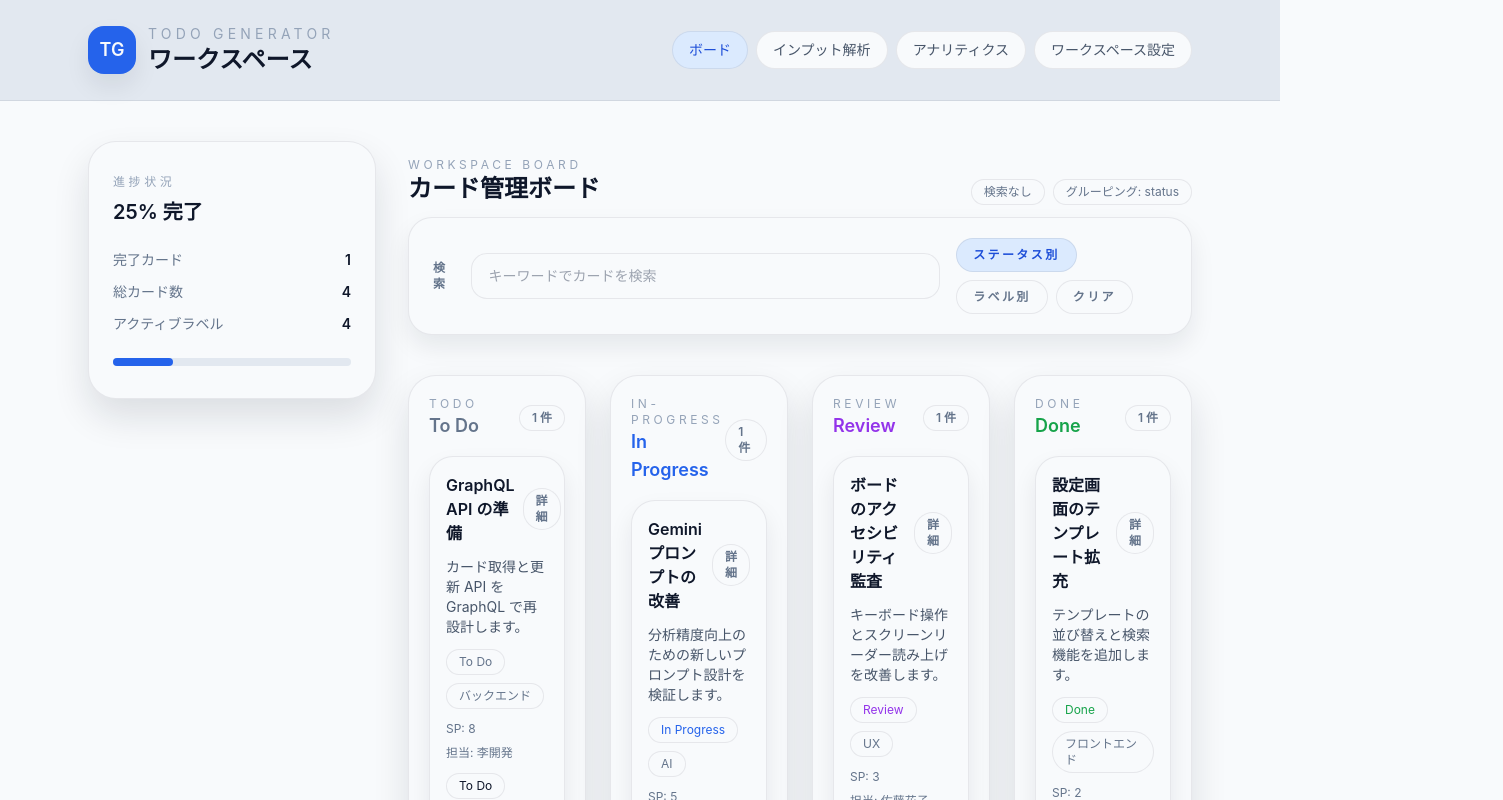
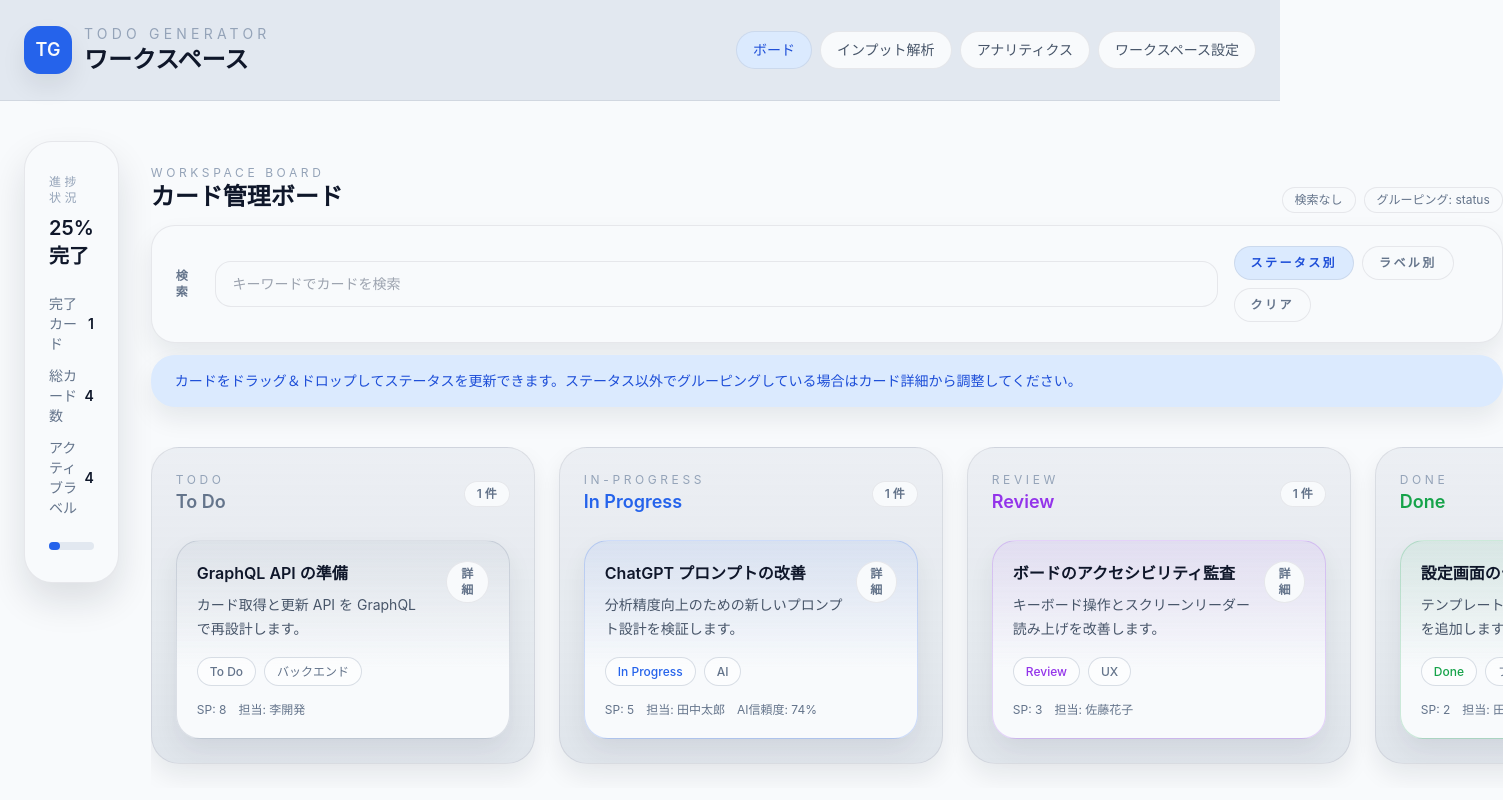
Before and after one commit to ist-h-i/todo-generator, an Angular app in the folder frontend/: page /board in a window 1280 px wide. Shown: the top 800 px of the page, 1503 px wide, since content can reach past the window. Built offline with nearby package versions, Linux system fonts and the light colour scheme.

Commit message:
feat: refresh board workflow ux

```diff
--- a/frontend/src/app/core/api/analysis-gateway.ts
+++ b/frontend/src/app/core/api/analysis-gateway.ts
@@ -83,7 +83,7 @@ export class AnalysisGateway {
    * @returns Primary title text.
    */
   private readonly resolveBaseTitle = (request: AnalysisRequest): string =>
-    request.notes.split('\n')[0]?.trim() || 'Gemini 提案';
+    request.notes.split('\n')[0]?.trim() || 'ChatGPT 提案';
 
   /**
    * Builds a consistent subtask list based on the preferred tone.
--- a/frontend/src/app/core/layout/shell/shell.html
+++ b/frontend/src/app/core/layout/shell/shell.html
@@ -1,6 +1,6 @@
 <div class="flex min-h-screen flex-col bg-surface">
   <header class="border-b border-subtle bg-surface-strong backdrop-blur">
-    <div class="mx-auto flex max-w-6xl flex-col gap-4 px-6 py-6 lg:flex-row lg:items-center lg:justify-between">
+    <div class="mx-auto flex max-w-7xl flex-col gap-4 px-6 py-6 lg:flex-row lg:items-center lg:justify-between">
       <div class="flex items-center gap-3">
         <span class="flex h-12 w-12 items-center justify-center rounded-2xl bg-accent text-lg font-semibold text-on-surface-inverse shadow-soft">
           TG
@@ -25,7 +25,7 @@
     </div>
   </header>
 
-  <main class="mx-auto flex w-full max-w-6xl flex-1 flex-col gap-8 px-6 py-10 lg:flex-row">
+  <main class="mx-auto flex w-full max-w-7xl flex-1 flex-col gap-8 px-6 py-10 lg:flex-row">
     <aside class="lg:w-72">
       @if (summarySignal(); as summary) {
         <section class="surface-panel flex flex-col gap-6 px-6 py-8">
@@ -60,9 +60,9 @@
   </main>
 
   <footer class="border-t border-subtle bg-surface-strong">
-    <div class="mx-auto flex max-w-6xl flex-col gap-2 px-6 py-6 text-xs text-slate-500 dark:text-slate-400 sm:flex-row sm:items-center sm:justify-between">
+    <div class="mx-auto flex max-w-7xl flex-col gap-2 px-6 py-6 text-xs text-slate-500 dark:text-slate-400 sm:flex-row sm:items-center sm:justify-between">
       <p>© {{ year }} Todo Generator</p>
-      <p>Angular 20 Signal Architecture / Gemini モック統合</p>
+      <p>Angular 20 Signal Architecture / ChatGPT モック統合</p>
     </div>
   </footer>
 </div>
--- a/frontend/src/app/core/state/workspace-store.ts
+++ b/frontend/src/app/core/state/workspace-store.ts
@@ -33,7 +33,7 @@ const INITIAL_TEMPLATES: TemplatePreset[] = [
   {
     id: 'ai-template',
     name: 'AI 改善サイクル',
-    description: 'Gemini 改修用のチェックリストテンプレート',
+    description: 'ChatGPT 改修用のチェックリストテンプレート',
     defaultStatusId: 'todo',
     defaultLabelIds: ['ai'],
   },
@@ -58,7 +58,7 @@ const buildSubtasks = (titles: readonly string[]): Subtask[] =>
 const INITIAL_CARDS: Card[] = [
   {
     id: createId(),
-    title: 'Gemini プロンプトの改善',
+    title: 'ChatGPT プロンプトの改善',
     summary: '分析精度向上のための新しいプロンプト設計を検証します。',
     statusId: 'in-progress',
     labelIds: ['ai'],
--- a/frontend/src/app/features/analyze/page.html
+++ b/frontend/src/app/features/analyze/page.html
@@ -1,10 +1,10 @@
 <section class="space-y-10">
   <form class="surface-panel space-y-6 px-8 py-8" (submit)="handleSubmit($event)">
     <header class="space-y-2">
-      <p class="text-xs uppercase tracking-[0.3em] text-slate-400">Gemini Analyzer</p>
+      <p class="text-xs uppercase tracking-[0.3em] text-slate-400">ChatGPT Analyzer</p>
       <h2 class="text-2xl font-semibold text-on-surface">入力テキストを解析</h2>
       <p class="text-sm text-slate-500 dark:text-slate-400">
-        作業メモやアイデアを貼り付けると、Gemini がカード候補とサブタスクを提案します。
+        作業メモやアイデアを貼り付けると、ChatGPT がカード候補とサブタスクを提案します。
       </p>
     </header>
 
@@ -70,7 +70,7 @@
     <header class="flex items-center justify-between">
       <div>
         <p class="text-xs uppercase tracking-[0.3em] text-slate-400">Proposals</p>
-        <h3 class="text-xl font-semibold text-on-surface">Gemini の提案結果</h3>
+        <h3 class="text-xl font-semibold text-on-surface">ChatGPT の提案結果</h3>
       </div>
       <button
         type="button"
@@ -83,7 +83,7 @@
 
     @if (analysisResource.status() === 'loading') {
       <div class="surface-panel animate-pulse space-y-3 px-6 py-6 text-sm text-slate-500">
-        Gemini が提案を作成しています...
+        ChatGPT が提案を作成しています...
       </div>
     }
 
--- a/frontend/src/app/features/analyze/page.ts
+++ b/frontend/src/app/features/analyze/page.ts
@@ -7,7 +7,7 @@ import { AnalysisProposal, AnalysisRequest } from '@core/models';
 import { createSignalForm } from '@lib/forms/signal-forms';
 
 /**
- * Analyzer page allowing users to submit notes and review Gemini-style proposals.
+ * Analyzer page allowing users to submit notes and review ChatGPT-style proposals.
  */
 @Component({
   selector: 'app-analyze-page',
--- a/frontend/src/app/features/board/page.html
+++ b/frontend/src/app/features/board/page.html
@@ -46,11 +46,20 @@
         </button>
       </div>
     </div>
+    <p class="rounded-3xl bg-accent-muted px-6 py-4 text-sm text-accent-strong shadow-soft">
+      カードをドラッグ＆ドロップしてステータスを更新できます。ステータス以外でグルーピングしている場合はカード詳細から調整してください。
+    </p>
   </header>
 
-  <div class="grid gap-6 lg:grid-cols-4">
+  <div class="board-columns" cdkDropListGroup>
     @for (column of columnsSignal(); track column.id) {
-      <section class="surface-panel flex min-h-[320px] flex-col gap-4 px-5 py-5">
+      <section
+        class="board-column"
+        cdkDropList
+        [cdkDropListData]="column.cards"
+        [cdkDropListDisabled]="groupingSignal() !== 'status'"
+        (cdkDropListDropped)="handleDrop(column.id, $event)"
+      >
         <header class="flex items-center justify-between">
           <div>
             <p class="text-xs uppercase tracking-[0.3em] text-slate-400">{{ column.id }}</p>
@@ -58,17 +67,27 @@
           </div>
           <span class="surface-pill px-3 py-1 text-xs font-semibold text-slate-500">{{ column.count }} 件</span>
         </header>
-        <div class="flex flex-1 flex-col gap-4">
+        <div class="board-card-list">
           @if (column.cards.length === 0) {
-            <p class="rounded-2xl border border-dashed border-subtle px-4 py-6 text-center text-sm text-slate-500">
-              カードがありません。
-            </p>
+            <p class="board-empty text-sm">カードがありません。{{ groupingSignal() === 'status' ? 'ここにカードをドラッグすると移動できます。' : '' }}</p>
           } @else {
             @for (cardId of column.cards; track cardId) {
               @if (cardsByIdSignal().get(cardId); as card) {
-                <article class="surface-card flex flex-col gap-3 px-4 py-4">
-                  <div class="flex items-center justify-between gap-2">
+                <article
+                  class="board-card surface-card flex flex-col gap-4 px-5 py-5"
+                  cdkDrag
+                  [cdkDragData]="card.id"
+                  [cdkDragDisabled]="groupingSignal() !== 'status'"
+                  [style.borderColor]="statusColor(card.statusId) + '33'"
+                  [style.background]="
+                    'linear-gradient(180deg, ' + statusColor(card.statusId) + '14 0%, var(--surface) 65%)'
+                  "
+                >
+                  <div class="flex items-start justify-between gap-3">
+                    <div class="space-y-2">
                       <h4 class="text-base font-semibold text-on-surface">{{ card.title }}</h4>
+                      <p class="text-sm leading-6 text-slate-600 dark:text-slate-300">{{ card.summary }}</p>
+                    </div>
                     <button
                       type="button"
                       class="surface-pill focus-ring px-3 py-1 text-xs font-semibold text-slate-500"
@@ -77,16 +96,15 @@
                       詳細
                     </button>
                   </div>
-                  <p class="text-sm text-slate-600 dark:text-slate-300">{{ card.summary }}</p>
-                  <div class="flex flex-wrap gap-2 text-xs text-slate-500">
-                    <span class="surface-pill px-3 py-1" [style.color]="statusColor(card.statusId)">
+                  <div class="flex flex-wrap gap-2 text-xs font-medium text-slate-500">
+                    <span class="board-badge" [style.color]="statusColor(card.statusId)">
                       {{ statusName(card.statusId) }}
                     </span>
                     @for (labelId of card.labelIds; track labelId) {
-                      <span class="surface-pill px-3 py-1">{{ labelName(labelId) }}</span>
+                      <span class="board-badge">{{ labelName(labelId) }}</span>
                     }
                   </div>
-                  <div class="flex flex-wrap items-center gap-2 text-xs text-slate-500">
+                  <div class="flex flex-wrap items-center gap-3 text-xs text-slate-500">
                     <span>SP: {{ card.storyPoints }}</span>
                     @if (card.assignee) {
                       <span>担当: {{ card.assignee }}</span>
@@ -95,6 +113,7 @@
                       <span>AI信頼度: {{ (card.confidence * 100) | number: '1.0-0' }}%</span>
                     }
                   </div>
+                  @if (groupingSignal() !== 'status') {
                     <div class="flex flex-wrap gap-2 text-xs">
                       @for (status of statusesSignal(); track status.id) {
                         <button
@@ -106,6 +125,7 @@
                         </button>
                       }
                     </div>
+                  }
                 </article>
               }
             }
--- a/frontend/src/app/features/board/page.scss
+++ b/frontend/src/app/features/board/page.scss
@@ -1,4 +1,114 @@
 :host {
   display: block;
-  padding: 1rem 0 4rem;
+  padding: 1.5rem 0 4rem;
 }
+
+.board-columns {
+  display: flex;
+  gap: 1.5rem;
+  overflow-x: auto;
+  padding: 0 1.5rem 1.5rem;
+  margin: 0 -1.5rem;
+}
+
+@media (min-width: 1024px) {
+  .board-columns {
+    margin: 0;
+    padding-inline: 0;
+  }
+}
+
+.board-column {
+  display: flex;
+  flex-direction: column;
+  gap: 1.5rem;
+  min-width: 20rem;
+  max-width: 24rem;
+  flex-shrink: 0;
+  padding: 1.5rem;
+  border-radius: 1.75rem;
+  border: 1px solid var(--border-subtle);
+  background: linear-gradient(180deg, rgba(148, 163, 184, 0.12), rgba(148, 163, 184, 0.24));
+  box-shadow: var(--shadow-soft);
+  transition: border-color 150ms ease, box-shadow 150ms ease;
+}
+
+.board-column header {
+  display: flex;
+  align-items: center;
+  justify-content: space-between;
+}
+
+@media (prefers-color-scheme: dark) {
+  .board-column {
+    background: linear-gradient(180deg, rgba(30, 41, 59, 0.88), rgba(15, 23, 42, 0.92));
+  }
+}
+
+.board-column.cdk-drop-list-dragging,
+.board-column.cdk-drop-list-receiving {
+  border-color: var(--accent);
+  box-shadow: var(--shadow-strong);
+}
+
+.board-card-list {
+  display: flex;
+  flex-direction: column;
+  gap: 1.25rem;
+  min-height: 12rem;
+}
+
+.board-empty {
+  border-radius: 1.5rem;
+  border: 2px dashed rgba(148, 163, 184, 0.45);
+  padding: 2rem 1.5rem;
+  text-align: center;
+  color: #64748b;
+  background: rgba(255, 255, 255, 0.55);
+  box-shadow: inset 0 0 0 1px rgba(148, 163, 184, 0.12);
+}
+
+@media (prefers-color-scheme: dark) {
+  .board-empty {
+    background: rgba(30, 41, 59, 0.6);
+    color: #cbd5f5;
+  }
+}
+
+.board-card {
+  position: relative;
+  border-width: 1px;
+  overflow: hidden;
+  transition: transform 150ms ease, box-shadow 150ms ease;
+}
+
+.board-card:hover {
+  transform: translateY(-2px);
+  box-shadow: var(--shadow-strong);
+}
+
+.board-badge {
+  display: inline-flex;
+  align-items: center;
+  gap: 0.25rem;
+  padding: 0.35rem 0.75rem;
+  border-radius: 9999px;
+  border: 1px solid rgba(148, 163, 184, 0.35);
+  background: rgba(255, 255, 255, 0.6);
+}
+
+@media (prefers-color-scheme: dark) {
+  .board-badge {
+    background: rgba(30, 41, 59, 0.6);
+    border-color: rgba(148, 163, 184, 0.5);
+  }
+}
+
+.cdk-drag-preview {
+  border-radius: 1.5rem;
+  box-shadow: var(--shadow-strong);
+}
+
+.cdk-drag-placeholder {
+  opacity: 0;
+}
--- a/frontend/src/app/features/board/page.ts
+++ b/frontend/src/app/features/board/page.ts
@@ -1,5 +1,6 @@
 import { ChangeDetectionStrategy, Component, computed, inject } from '@angular/core';
 import { CommonModule } from '@angular/common';
+import { CdkDragDrop, DragDropModule } from '@angular/cdk/drag-drop';
 
 import { WorkspaceStore } from '@core/state/workspace-store';
 import { BoardColumnView, BoardGrouping, Card, Label, Status } from '@core/models';
@@ -13,7 +14,7 @@ const DEFAULT_STATUS_COLOR = '#94a3b8';
 @Component({
   selector: 'app-board-page',
   standalone: true,
-  imports: [CommonModule],
+  imports: [CommonModule, DragDropModule],
   templateUrl: './page.html',
   styleUrl: './page.scss',
   changeDetection: ChangeDetectionStrategy.OnPush,
@@ -99,6 +100,23 @@ export class BoardPage {
     this.workspace.updateCardStatus(cardId, statusId);
   };
 
+  public readonly handleDrop = (columnId: string, event: CdkDragDrop<readonly string[]>): void => {
+    if (this.groupingSignal() !== 'status') {
+      return;
+    }
+
+    if (event.previousContainer === event.container) {
+      return;
+    }
+
+    const cardId = event.item.data as string | undefined;
+    if (!cardId) {
+      return;
+    }
+
+    this.moveCard(cardId, columnId);
+  };
+
   public readonly selectedCardSignal = this.workspace.selectedCard;
 
   public readonly statusColor = (statusId: string): string => {
```
Lines whose indentation alone changed are shown as unchanged.
